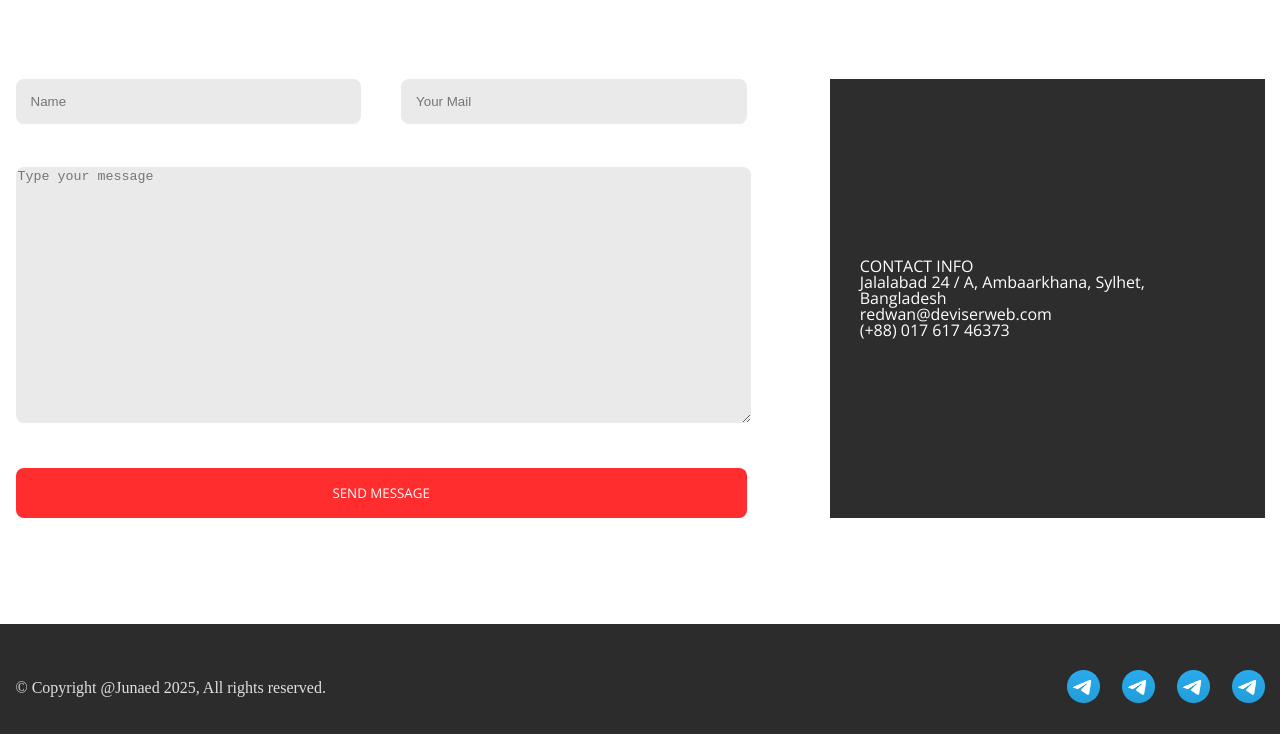
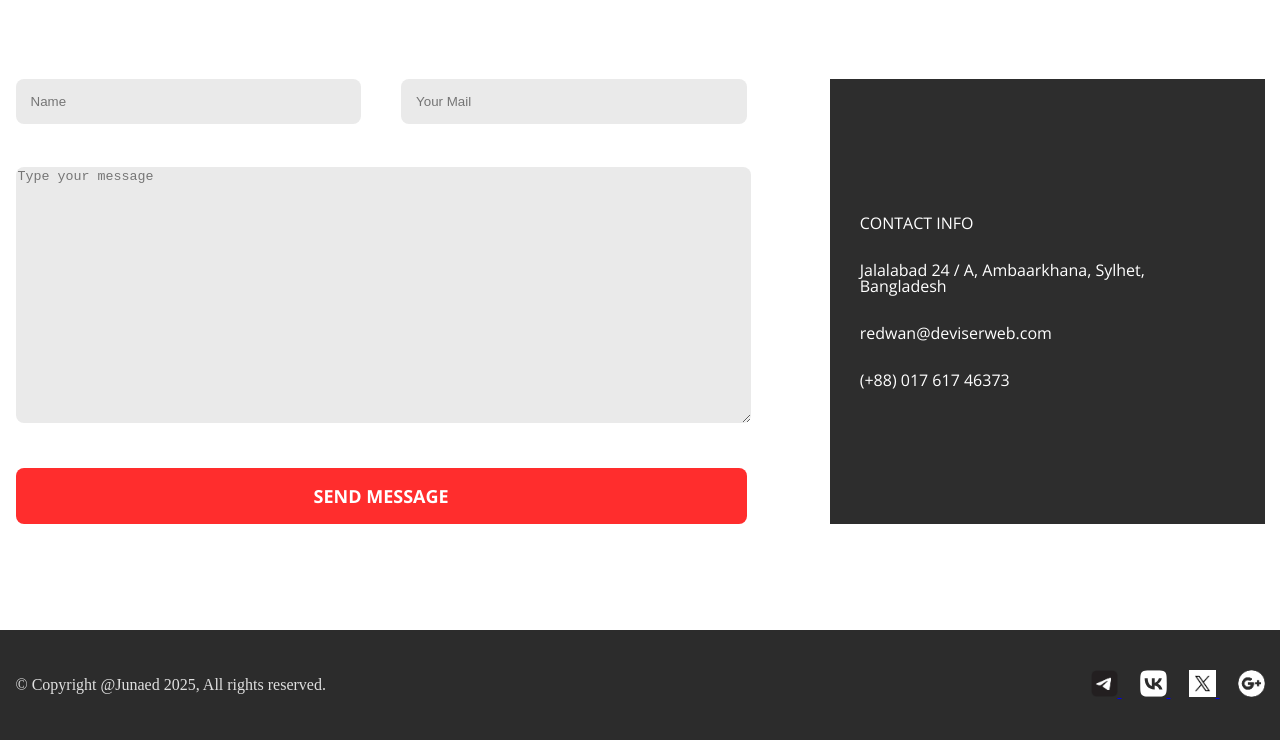
Before and after one commit to JettMaster/a2-template, a plain HTML site: page index.html in a window 1280 px wide. Shown: the part 4079-4819 px from the top of the page. Drawn offline with Linux system fonts and the light colour scheme.

Commit message:
optimized

```diff
--- a/css/style.css
+++ b/css/style.css
@@ -480,6 +480,8 @@
 .contact-button {
     width: 100%;
     font-family: 'Open Sans';
+    font-weight: 700;
+    font-size: 18px;
     padding: 16px;
     border: none;
     border-radius: 8px;
@@ -496,6 +498,10 @@
     padding: 30px;
 }
 
+.contact-right p {
+    padding-top: 31px;
+}
+
 .footer {
     background-color: #2c2c2c;
 }
@@ -504,7 +510,6 @@
     max-width: 1249px;
     margin: 0 auto;
     box-sizing: border-box;
-    padding: 19px 0 0;
     color: #e0e0e0;
     display: flex;
     align-items: center;
@@ -514,7 +519,7 @@
 }
 
 .footer-log {
-    display: inline-block;
+    display: flex;
 }
 
 .social-link > .footer-logo:not(:last-child) {
--- a/index.html
+++ b/index.html
@@ -164,10 +164,18 @@
             <div class="footer-container">
                 <p>© Copyright @Junaed 2025, All rights reserved.</p>
                 <div class="social-link">
-                    <a class="footer-logo" href="#"><img src="img/Logo.png" height="33" width="33"></a>
-                    <a class="footer-logo" href="#"><img src="img/Logo.png" height="33" width="33"></a>
-                    <a class="footer-logo" href="#"><img src="img/Logo.png" height="33" width="33"></a>
-                    <a class="footer-logo" href="#"><img src="img/Logo.png" height="33" width="33"></a>
+                    <a class="footer-logo" href="#">
+                        <img src="img/tg logo.png" height="27" width="27">
+                    </a>
+                    <a class="footer-logo" href="#">
+                        <img src="img/vk logo.svg" height="27" width="27">
+                    </a>
+                    <a class="footer-logo" href="#">
+                        <img src="img/x logo.jpg" height="27" width="27">
+                    </a>
+                    <a class="footer-logo" href="#">
+                        <img src="img/Google_Rounded_Solid.png" height="27" width="27">
+                    </a>
                 </div>
             </div>
         </footer>
```
Also changed, not shown: img/Google_Rounded_Solid.png (added), img/tg logo.png (added), img/vk logo.svg (added), img/x logo.jpg (added).
